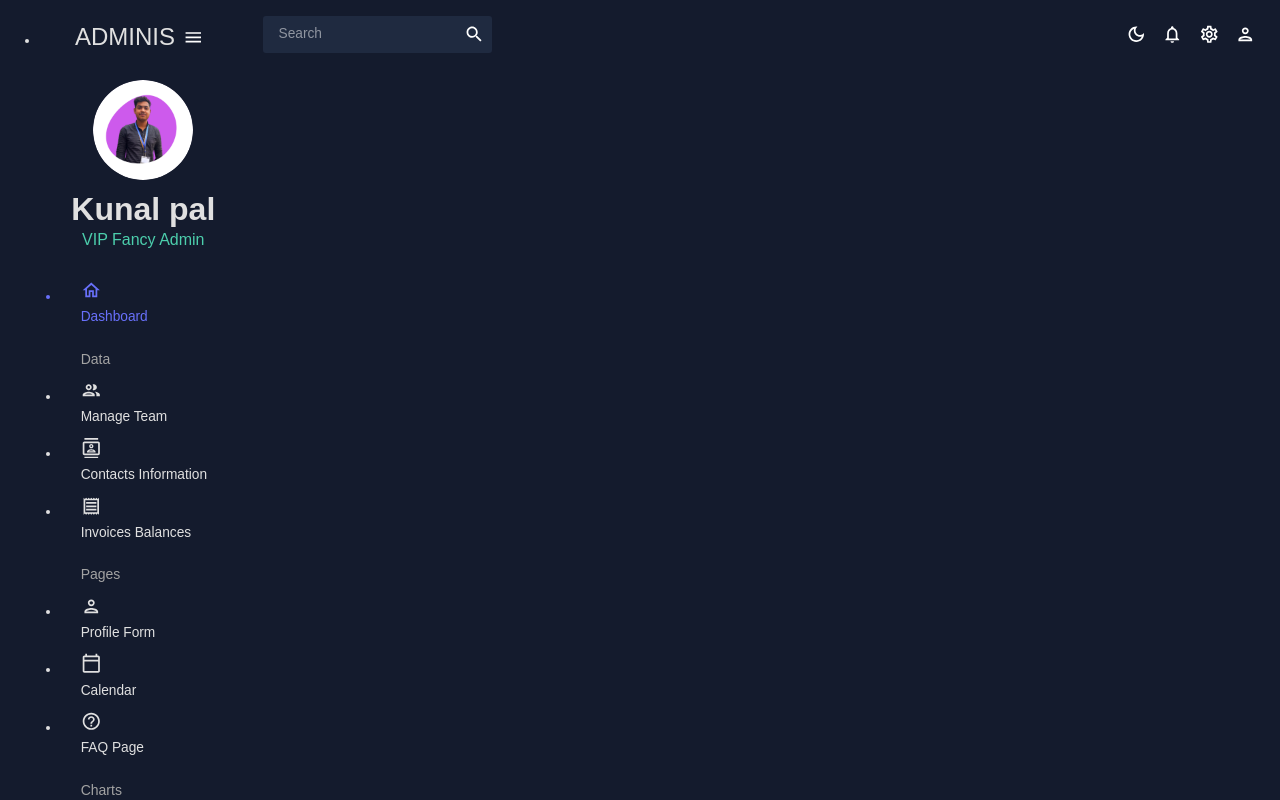
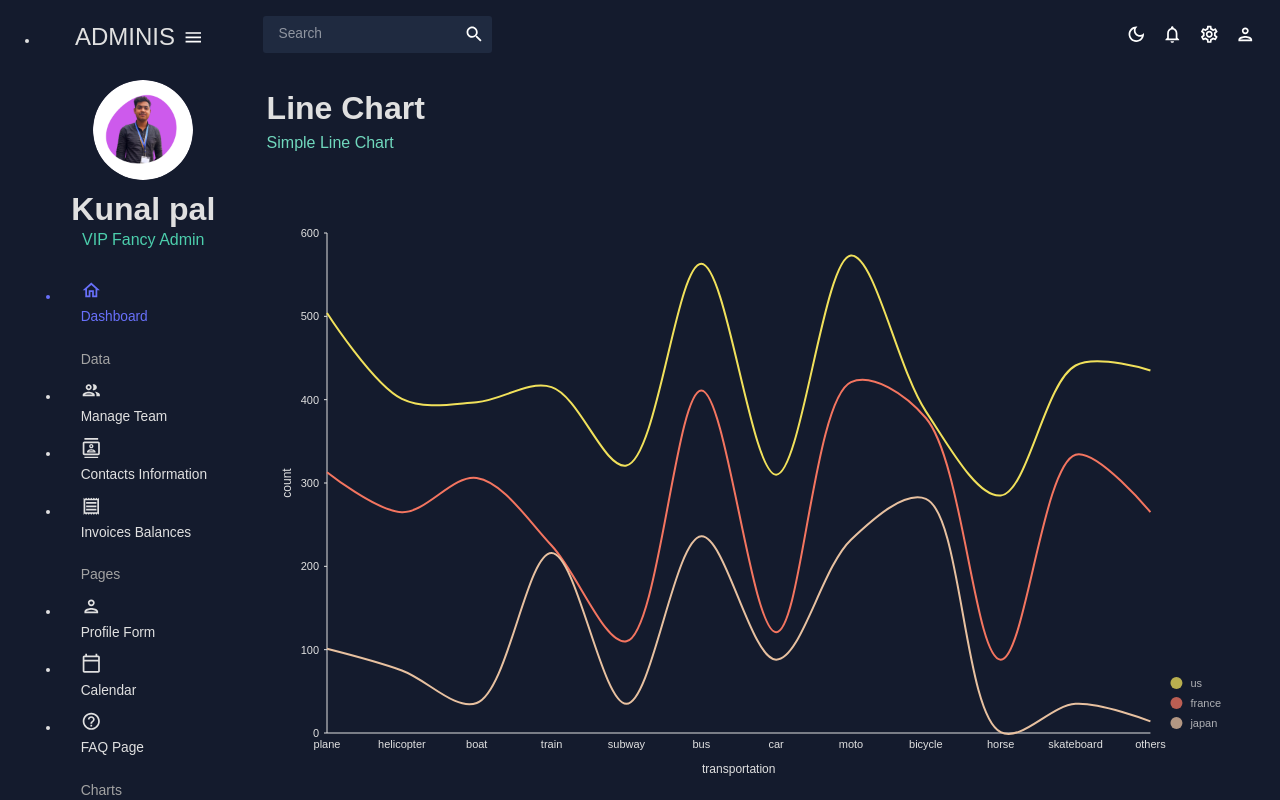
Before and after one commit to baghelkunalpal/AdminDashboard, a React (Create React App) app: page /line in a window 1280 px wide. Shown: the top 800 px of the page. Built offline with nearby package versions, Linux system fonts and the light colour scheme.

Commit message:
Added the GeographyChart and Line chart and piechart

```diff
--- a/src/App.js
+++ b/src/App.js
@@ -9,9 +9,9 @@
 import FAQ from "./scenes/faq";
 import Bar from "./scenes/bar";
 import Form from "./scenes/form";
-// import Line from "./scenes/line";
-// import Pie from "./scenes/pie";
-// import Geography from "./scenes/geography";
+import Line from "./scenes/line";
+import Pie from "./scenes/pie";
+import Geography from "./scenes/geography";
 import { CssBaseline, ThemeProvider } from "@mui/material";
 import { ColorModeContext, useMode } from "./theme";
 // import Calendar from "./scenes/calendar/calendar";
@@ -38,14 +38,11 @@
               <Route path="/calendar" element={<Calendar />} />
               <Route path="/faq" element={<FAQ />} />
               <Route path="/bar" element={<Bar />} />
-              {/*
-              */}
-              {/*
+              <Route path="/line" element={<Line />} />
+              <Route path="/pie" element={<Pie />} />
+            <Route path="/geography" element={<Geography />} />
 
-              <Route path="/pie" element={<Pie />} />
-              <Route path="/line" element={<Line />} />
 
-              <Route path="/geography" element={<Geography />} /> */}
             </Routes>
           </main>
         </div>
--- /dev/null
+++ b/src/components/GeographyChart.jsx
@@ -0,0 +1,85 @@
+import { useTheme } from "@mui/material";
+import { ResponsiveChoropleth } from "@nivo/geo";
+import { geoFeatures } from "../data/mockGeoFeatures";
+import { tokens } from "../theme";
+import { mockGeographyData as data } from "../data/mockData";
+
+const GeographyChart = ({ isDashboard = false }) => {
+  const theme = useTheme();
+  const colors = tokens(theme.palette.mode);
+  return (
+    <ResponsiveChoropleth
+      data={data}
+      theme={{
+        axis: {
+          domain: {
+            line: {
+              stroke: colors.grey[100],
+            },
+          },
+          legend: {
+            text: {
+              fill: colors.grey[100],
+            },
+          },
+          ticks: {
+            line: {
+              stroke: colors.grey[100],
+              strokeWidth: 1,
+            },
+            text: {
+              fill: colors.grey[100],
+            },
+          },
+        },
+        legends: {
+          text: {
+            fill: colors.grey[100],
+          },
+        },
+      }}
+      features={geoFeatures.features}
+      margin={{ top: 0, right: 0, bottom: 0, left: 0 }}
+      domain={[0, 1000000]}
+      unknownColor="#666666"
+      label="properties.name"
+      valueFormat=".2s"
+      projectionScale={isDashboard ? 40 : 150}
+      projectionTranslation={isDashboard ? [0.49, 0.6] : [0.5, 0.5]}
+      projectionRotation={[0, 0, 0]}
+      borderWidth={1.5}
+      borderColor="#ffffff"
+      legends={
+        !isDashboard
+          ? [
+              {
+                anchor: "bottom-left",
+                direction: "column",
+                justify: true,
+                translateX: 20,
+                translateY: -100,
+                itemsSpacing: 0,
+                itemWidth: 94,
+                itemHeight: 18,
+                itemDirection: "left-to-right",
+                itemTextColor: colors.grey[100],
+                itemOpacity: 0.85,
+                symbolSize: 18,
+                effects: [
+                  {
+                    on: "hover",
+                    style: {
+                      itemTextColor: "#ffffff",
+                      itemOpacity: 1,
+                    },
+                  },
+                ],
+              },
+            ]
+          : undefined
+      }
+    />
+  );
+};
+
+export default GeographyChart;
--- /dev/null
+++ b/src/components/LineChart.jsx
@@ -0,0 +1,117 @@
+import { ResponsiveLine } from "@nivo/line";
+import { useTheme } from "@mui/material";
+import { tokens } from "../theme";
+import { mockLineData as data } from "../data/mockData";
+
+const LineChart = ({ isCustomLineColors = false, isDashboard = false }) => {
+  const theme = useTheme();
+  const colors = tokens(theme.palette.mode);
+
+  return (
+    <ResponsiveLine
+      data={data}
+      theme={{
+        axis: {
+          domain: {
+            line: {
+              stroke: colors.grey[100],
+            },
+          },
+          legend: {
+            text: {
+              fill: colors.grey[100],
+            },
+          },
+          ticks: {
+            line: {
+              stroke: colors.grey[100],
+              strokeWidth: 1,
+            },
+            text: {
+              fill: colors.grey[100],
+            },
+          },
+        },
+        legends: {
+          text: {
+            fill: colors.grey[100],
+          },
+        },
+        tooltip: {
+          container: {
+            color: colors.primary[500],
+          },
+        },
+      }}
+      colors={isDashboard ? { datum: "color" } : { scheme: "nivo" }} // added
+      margin={{ top: 50, right: 110, bottom: 50, left: 60 }}
+      xScale={{ type: "point" }}
+      yScale={{
+        type: "linear",
+        min: "auto",
+        max: "auto",
+        stacked: true,
+        reverse: false,
+      }}
+      yFormat=" >-.2f"
+      curve="catmullRom"
+      axisTop={null}
+      axisRight={null}
+      axisBottom={{
+        orient: "bottom",
+        tickSize: 0,
+        tickPadding: 5,
+        tickRotation: 0,
+        legend: isDashboard ? undefined : "transportation", // added
+        legendOffset: 36,
+        legendPosition: "middle",
+      }}
+      axisLeft={{
+        orient: "left",
+        tickValues: 5, // added
+        tickSize: 3,
+        tickPadding: 5,
+        tickRotation: 0,
+        legend: isDashboard ? undefined : "count", // added
+        legendOffset: -40,
+        legendPosition: "middle",
+      }}
+      enableGridX={false}
+      enableGridY={false}
+      pointSize={8}
+      pointColor={{ theme: "background" }}
+      pointBorderWidth={2}
+      pointBorderColor={{ from: "serieColor" }}
+      pointLabelYOffset={-12}
+      useMesh={true}
+      legends={[
+        {
+          anchor: "bottom-right",
+          direction: "column",
+          justify: false,
+          translateX: 100,
+          translateY: 0,
+          itemsSpacing: 0,
+          itemDirection: "left-to-right",
+          itemWidth: 80,
+          itemHeight: 20,
+          itemOpacity: 0.75,
+          symbolSize: 12,
+          symbolShape: "circle",
+          symbolBorderColor: "rgba(0, 0, 0, .5)",
+          effects: [
+            {
+              on: "hover",
+              style: {
+                itemBackground: "rgba(0, 0, 0, .03)",
+                itemOpacity: 1,
+              },
+            },
+          ],
+        },
+      ]}
+    />
+  );
+};
+
+export default LineChart;
--- /dev/null
+++ b/src/components/PieChart.jsx
@@ -0,0 +1,109 @@
+import { ResponsivePie } from "@nivo/pie";
+import { tokens } from "../theme";
+import { useTheme } from "@mui/material";
+import { mockPieData as data } from "../data/mockData";
+
+const PieChart = () => {
+  const theme = useTheme();
+  const colors = tokens(theme.palette.mode);
+  return (
+    <ResponsivePie
+      data={data}
+      theme={{
+        axis: {
+          domain: {
+            line: {
+              stroke: colors.grey[100],
+            },
+          },
+          legend: {
+            text: {
+              fill: colors.grey[100],
+            },
+          },
+          ticks: {
+            line: {
+              stroke: colors.grey[100],
+              strokeWidth: 1,
+            },
+            text: {
+              fill: colors.grey[100],
+            },
+          },
+        },
+        legends: {
+          text: {
+            fill: colors.grey[100],
+          },
+        },
+      }}
+      margin={{ top: 40, right: 80, bottom: 80, left: 80 }}
+      innerRadius={0.5}
+      padAngle={0.7}
+      cornerRadius={3}
+      activeOuterRadiusOffset={8}
+      borderColor={{
+        from: "color",
+        modifiers: [["darker", 0.2]],
+      }}
+      arcLinkLabelsSkipAngle={10}
+      arcLinkLabelsTextColor={colors.grey[100]}
+      arcLinkLabelsThickness={2}
+      arcLinkLabelsColor={{ from: "color" }}
+      enableArcLabels={false}
+      arcLabelsRadiusOffset={0.4}
+      arcLabelsSkipAngle={7}
+      arcLabelsTextColor={{
+        from: "color",
+        modifiers: [["darker", 2]],
+      }}
+      defs={[
+        {
+          id: "dots",
+          type: "patternDots",
+          background: "inherit",
+          color: "rgba(255, 255, 255, 0.3)",
+          size: 4,
+          padding: 1,
+          stagger: true,
+        },
+        {
+          id: "lines",
+          type: "patternLines",
+          background: "inherit",
+          color: "rgba(255, 255, 255, 0.3)",
+          rotation: -45,
+          lineWidth: 6,
+          spacing: 10,
+        },
+      ]}
+      legends={[
+        {
+          anchor: "bottom",
+          direction: "row",
+          justify: false,
+          translateX: 0,
+          translateY: 56,
+          itemsSpacing: 0,
+          itemWidth: 100,
+          itemHeight: 18,
+          itemTextColor: "#999",
+          itemDirection: "left-to-right",
+          itemOpacity: 1,
+          symbolSize: 18,
+          symbolShape: "circle",
+          effects: [
+            {
+              on: "hover",
+              style: {
+                itemTextColor: "#000",
+              },
+            },
+          ],
+        },
+      ]}
+    />
+  );
+};
+
+export default PieChart;
--- /dev/null
+++ b/src/scenes/geography/index.jsx
@@ -0,0 +1,24 @@
+import { Box, useTheme } from "@mui/material";
+import GeographyChart from "../../components/GeographyChart";
+import Header from "../../components/Header";
+import { tokens } from "../../theme";
+
+const Geography = () => {
+  const theme = useTheme();
+  const colors = tokens(theme.palette.mode);
+  return (
+    <Box m="20px">
+      <Header title="Geography" subtitle="Simple Geography Chart" />
+
+      <Box
+        height="75vh"
+        border={`1px solid ${colors.grey[100]}`}
+        borderRadius="4px"
+      >
+        <GeographyChart />
+      </Box>
+    </Box>
+  );
+};
+
+export default Geography;
--- /dev/null
+++ b/src/scenes/line/index.jsx
@@ -0,0 +1,16 @@
+import { Box } from "@mui/material";
+import Header from "../../components/Header";
+import LineChart from "../../components/LineChart";
+
+const Line = () => {
+  return (
+    <Box m="20px">
+      <Header title="Line Chart" subtitle="Simple Line Chart" />
+      <Box height="75vh">
+        <LineChart />
+      </Box>
+    </Box>
+  );
+};
+
+export default Line;
--- /dev/null
+++ b/src/scenes/pie/index.jsx
@@ -0,0 +1,16 @@
+import { Box } from "@mui/material";
+import Header from "../../components/Header";
+import PieChart from "../../components/PieChart";
+
+const Pie = () => {
+  return (
+    <Box m="20px">
+      <Header title="Pie Chart" subtitle="Simple Pie Chart" />
+      <Box height="75vh">
+        <PieChart />
+      </Box>
+    </Box>
+  );
+};
+
+export default Pie;
```
